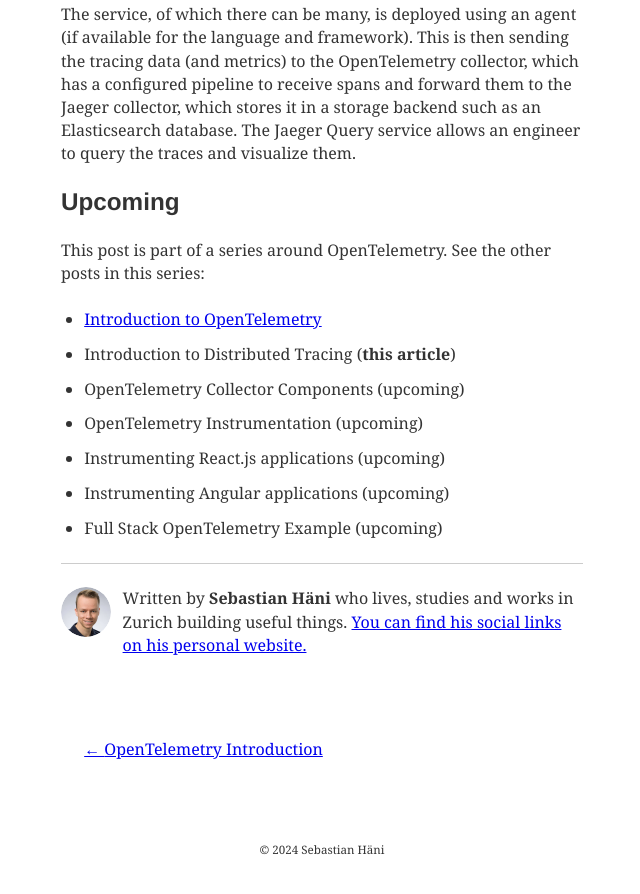
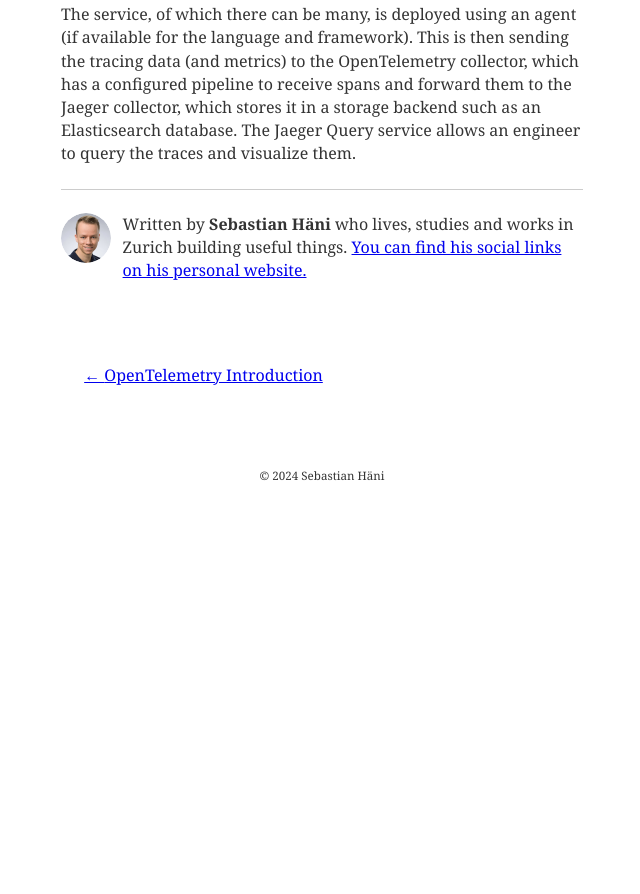
Before and after one commit to sebastianhaeni/blog, a Gatsby site: page /0012-distributed-tracing/ in a window 1280 px wide. Shown: the part 4328-5222 px from the top of the page, without its empty margins (318-958 px from the left). After the commit the page ends 4848 px from the top, so only its background shows below. Built offline with nearby package versions, Linux system fonts and the light colour scheme; Gatsby itself is replaced by a stand-in of ours; some packages are replaced by stand-ins of ours.

Commit message:
bump dependencies

```diff
--- a/content/blog/0012-distributed-tracing/index.md
+++ b/content/blog/0012-distributed-tracing/index.md
@@ -77,15 +77,3 @@
 ![Tracing Architecture](architecture.png)
 
 The service, of which there can be many, is deployed using an agent (if available for the language and framework). This is then sending the tracing data (and metrics) to the OpenTelemetry collector, which has a configured pipeline to receive spans and forward them to the Jaeger collector, which stores it in a storage backend such as an Elasticsearch database. The Jaeger Query service allows an engineer to query the traces and visualize them.
-
-## Upcoming
-
-This post is part of a series around OpenTelemetry. See the other posts in this series:
-
-- [Introduction to OpenTelemetry](../0011-opentelemetry-intro/)
-- Introduction to Distributed Tracing (**this article**)
-- OpenTelemetry Collector Components (upcoming)
-- OpenTelemetry Instrumentation (upcoming)
-- Instrumenting React.js applications (upcoming)
-- Instrumenting Angular applications (upcoming)
-- Full Stack OpenTelemetry Example (upcoming)
--- a/gatsby-node.js
+++ b/gatsby-node.js
@@ -8,8 +8,7 @@
   const blogPost = path.resolve(`./src/templates/blog-post.js`)
   const tagTemplate = path.resolve(`./src/templates/tags.js`)
 
-  const result = await graphql(
-    `
+  const result = await graphql(`
     {
       allMarkdownRemark(sort: { frontmatter: { date: DESC } }, limit: 1000) {
         edges {
@@ -30,8 +29,7 @@
         }
       }
     }
-    `
-  )
+  `)
 
   if (result.errors) {
     throw result.errors
--- a/package.json
+++ b/package.json
@@ -17,8 +17,8 @@
     "deploy": "gatsby build --prefix-paths && gh-pages -d public -m \"Gatsby deploy\""
   },
   "devDependencies": {
-    "gh-pages": "^5.0.0",
-    "prettier": "^2.1.2"
+    "gh-pages": "^6.1.1",
+    "prettier": "^3.2.5"
   },
   "dependencies": {
     "gatsby": "^5.10.0",
--- a/src/components/seo.js
+++ b/src/components/seo.js
@@ -11,8 +11,7 @@
 import { graphql, useStaticQuery } from "gatsby"
 
 const Seo = ({ description, lang, meta, title }) => {
-  const { site } = useStaticQuery(
-    graphql`
+  const { site } = useStaticQuery(graphql`
     query {
       site {
         siteMetadata {
@@ -25,8 +24,7 @@
         }
       }
     }
-    `
-  )
+  `)
 
   const metaDescription = description || site.siteMetadata.description
 
```
Also changed, not shown: 1 other file. Lines whose indentation alone changed are shown as unchanged.
